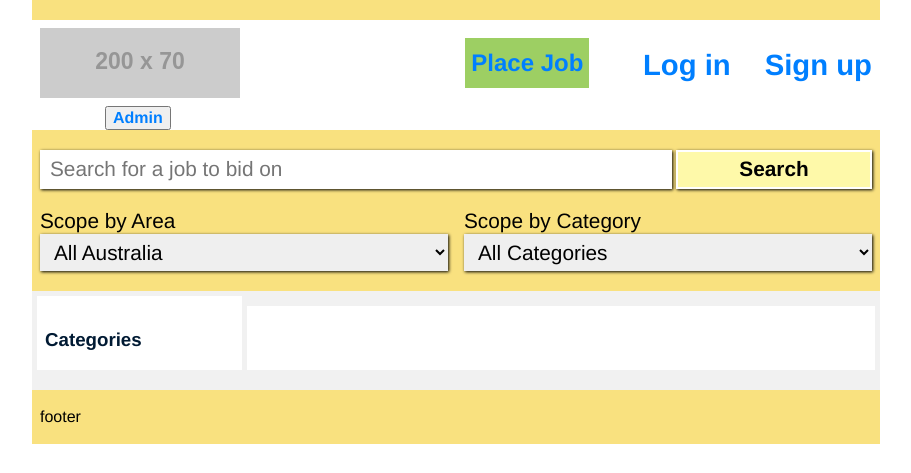
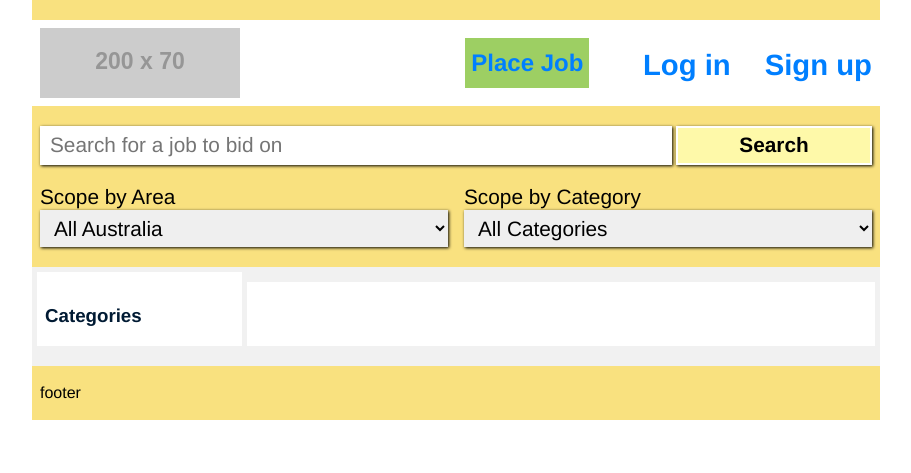
Before and after one commit to Mattw46/CPT375-A2, a PHP site: page /index.php in a window 1280 px wide. Shown: the top 473 px of the page, without its empty margins (184-1095 px from the left). Run offline with PHP 8.4, Linux system fonts and the light colour scheme; grey boxes labelled with a size stand in for pictures from a placeholder-image service; data that the repository does not hold is empty; a stand-in replaces the project's code that opens the database connection; some libraries are stand-ins or nearby versions.

Commit message:
hid Admin button, because duh!

```diff
--- a/php/components/shared/header.php
+++ b/php/components/shared/header.php
@@ -42,6 +42,10 @@ if(isset($_SESSION['authenticated'])) {
         </div>
 
     </div>
-    <div class="col-xs-6 col-sm-2 end-sm log-in-sign-up">
-            <?php echo '<a href="./admin.php"><button>Admin</button></a>'; ?>
-    </div>
+    <?php
+       if($admin){
+          echo'<div class="col-xs-6 col-sm-2 end-sm log-in-sign-up">';
+          echo '<a href="./admin.php"><button>Admin</button></a>';
+          echo '</div>';
+       }
+    ?>
```
